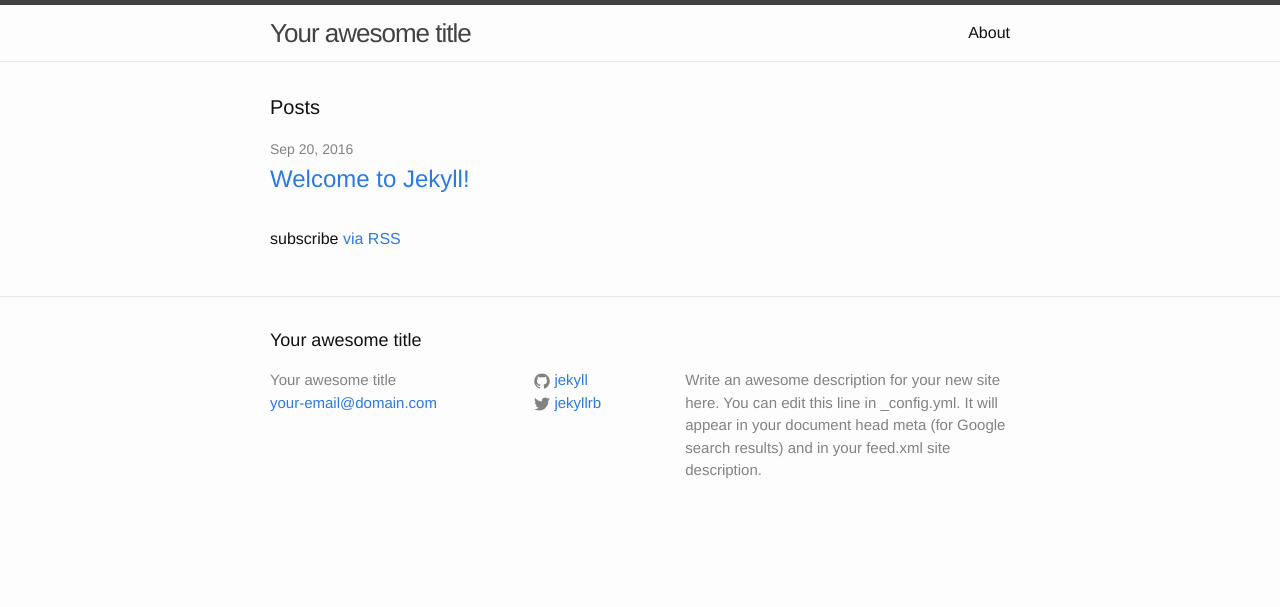
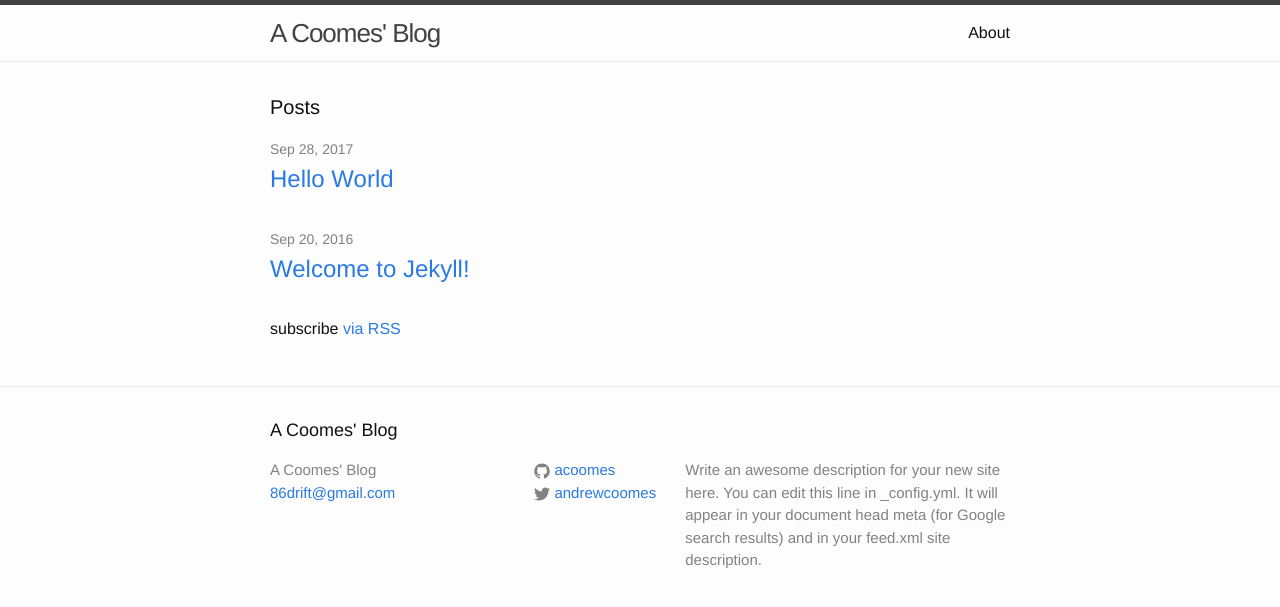
Before and after one commit to acoomes/acoomes.github.io, a Jekyll site: the page built from index.html, in a window 1280 px wide. Shown: the top 607 px of the page. Built offline with Jekyll 4.4.1, drawn with Linux system fonts in a browser that asks for light colours.

Commit message:
Set up config file, added hello world post.

```diff
--- a/_config.yml
+++ b/_config.yml
@@ -6,16 +6,16 @@
 # 'jekyll serve'. If you change this file, please restart the server process.
 
 # Site settings
-title: Your awesome title
-email: your-email@domain.com
+title: A Coomes' Blog
+email: 86drift@gmail.com
 description: > # this means to ignore newlines until "baseurl:"
   Write an awesome description for your new site here. You can edit this
   line in _config.yml. It will appear in your document head meta (for
   Google search results) and in your feed.xml site description.
 baseurl: "" # the subpath of your site, e.g. /blog
-url: "http://yourdomain.com" # the base hostname & protocol for your site
-twitter_username: jekyllrb
-github_username:  jekyll
+url: "http://acoomes.com" # the base hostname & protocol for your site
+twitter_username: andrewcoomes
+github_username:  acoomes
 
 # Build settings
 markdown: kramdown
```
Also changed, not shown: _posts/2017-09-27-hello-world.markdown (added, +17 -0 lines).
